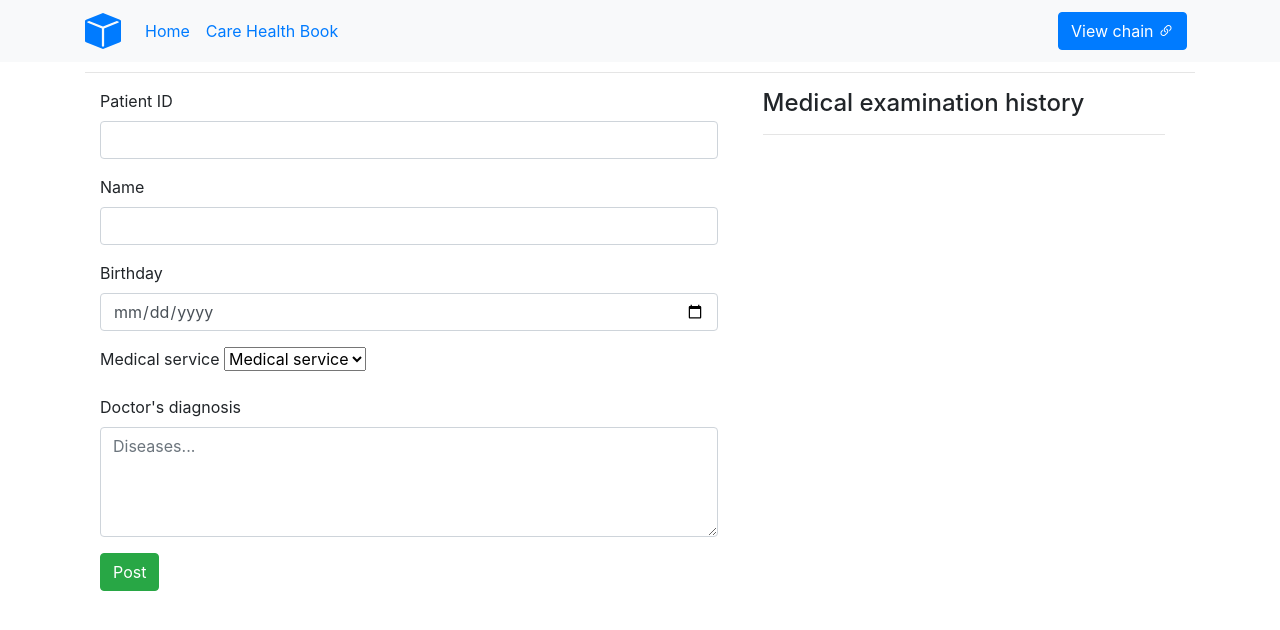
After one commit to lepqtvl2002/simple-blockchain-python, a Flask app: template app/templates/care_health_book.html in a window 1280 px wide. The commit adds this page. Shown: the top 630 px of the page. Run offline with Flask 2, Linux system fonts and the light colour scheme; the template is opened without the code that fills it, so the values that code supplies are empty; some libraries are stand-ins or nearby versions.

Commit message:
update ui

```diff
--- a/app/static/main.js
+++ b/app/static/main.js
@@ -1,19 +1,10 @@
-function hello() {
-    alert('Hello');
-}
-function reply(e) {
-    const parent = e.target.parentElement;
-    const input = parent.querySelector('input');
-    if (input.style.display == 'block') {
-        parent.submit();
-    }
-    else {
-        input.style.display = 'block';
-        input.focus();
-    }
-}
+const showMoreBtns = document.querySelectorAll(".btn-show-more");
 
-function hide(e) {
-    const element = e.target;
-    element.style.display = 'none';
-}
+showMoreBtns.forEach((btnShowMore) => {
+  btnShowMore.onclick = () => {
+    const postContent = btnShowMore.parentElement;
+    postContent.querySelector(".content-more").classList.toggle("d-none");
+    const icon = btnShowMore.querySelector("i");
+    icon.classList.toggle("bi-chevron-compact-up");
+  };
+});
--- a/app/templates/base.html
+++ b/app/templates/base.html
@@ -50,25 +50,36 @@
                 <a class="nav-link active" aria-current="page" href="/">Home</a>
               </li>
               <li class="nav-item">
-                <a class="nav-link" href="/book_care_health"
-                  >Book Care Health</a
+                <a class="nav-link" href="/care_health_book"
+                  >Care Health Book</a
                 >
               </li>
             </ul>
           </div>
         </div>
-        <form class="d-flex m-0" role="search">
-          <input
-            class="form-control me-2"
-            type="search"
-            placeholder="Search"
-            aria-label="Search"
-          />
-          <button class="btn btn-outline-success" type="submit">Search</button>
-        </form>
+        <div class="d-flex">
+          <a
+            class="btn btn-primary mr-2"
+            href="http://localhost:8000/chain"
+            target="_blank"
+            >View chain <i class="bi bi-link-45deg"></i
+          ></a>
+          {% if peers %}
+          <div class="dropdown">
+            <button class="btn btn-success dropdown-toggle" type="button" data-bs-toggle="dropdown" aria-expanded="false">
+              Active nodes
+            </button>
+            <ul class="dropdown-menu">
+              {% for peer in peers %}
+              <li><a class="dropdown-item" href="{{peer + 'chain'}}">{{peer}}</a></li>
+              {% endfor %}
+            </ul>
+          </div>
+          {% endif %}
+        </div>
       </div>
     </nav>
-    <br/>
+    <br />
     <div class="container mt-lg-5">
       <h1>{{ title }}</h1>
       <hr />
@@ -80,5 +91,6 @@
       </ul>
       {% endif %} {% endwith %} {% block content %}{% endblock %}
     </div>
+    <script src="https://cdn.jsdelivr.net/npm/bootstrap@5.2.3/dist/js/bootstrap.bundle.min.js" integrity="sha384-kenU1KFdBIe4zVF0s0G1M5b4hcpxyD9F7jL+jjXkk+Q2h455rYXK/7HAuoJl+0I4" crossorigin="anonymous"></script>
   </body>
 </html>
--- /dev/null
+++ b/app/templates/care_health_book.html
@@ -0,0 +1,106 @@
+<!-- extend base layout -->
+{% extends "base.html" %} {% block content %}
+<div class="container">
+  <div class="row">
+    <div class="col-7">
+      <form action="/submit" id="textform" method="post">
+        <div class="mb-3">
+          <label class="form-label" for="patientId">Patient ID</label>
+          <input
+            class="form-control"
+            type="text"
+            name="patientId"
+            id="patientId"
+            value="{{patient._id}}"
+          />
+        </div>
+
+        <div class="mb-3">
+          <label class="form-label" for="name">Name</label>
+          <input
+            class="form-control"
+            type="text"
+            name="name"
+            id="id"
+            value="{{patient.name}}"
+          />
+        </div>
+
+        <div class="mb-3">
+          <label class="form-label" for="birthday">Birthday</label>
+          <input
+            class="form-control"
+            type="date"
+            name="birthday"
+            id="birthday"
+            value="{{patient.birthdate}}"
+          />
+        </div>
+
+        <div class="mb-3">
+          <label class="form-label" for="medicalService">Medical service</label>
+          <select
+            class="form-select form-select-lg"
+            aria-label="Default select example"
+            name="medicalService"
+          >
+            <option selected>Medical service</option>
+            {% for medical_service in medical_services %}
+            <option value="{{medical_service.name}}">
+              {{medical_service.name}}
+            </option>
+            {% endfor %}
+          </select>
+        </div>
+
+        <div class="form-floating mb-3">
+          <label class="form-label" for="diagnostic">Doctor's diagnosis</label>
+          <textarea
+            id="diagnostic"
+            name="diagnostic"
+            class="form-control"
+            rows="4"
+            placeholder="Diseases..."
+          ></textarea>
+        </div>
+
+        <input class="btn btn-success" type="submit" value="Post" />
+      </form>
+      <br />
+    </div>
+    <div class="col-5">
+      <div class="container">
+        <h4>Medical examination history</h4>
+        <hr />
+        {% if posts=={} %}
+        <p>Nothing here</p>
+        {% endif %} {% for post in posts %}
+        <div class="d-flex flex-column post-container">
+          <span class="text-black-50">
+            At <i>{{readable_time(post.timestamp)}}</i>
+          </span>
+          <div class="d-flex flex-column post-content">
+            <div class="container">
+              <span>
+                <b class="text-success">Medical service : </b>
+                {{post.medical_service}}
+              </span>
+              <p class="content-more d-none text-break">
+                <b class="text-primary">Diagnostic : </b>
+                {{post.diagnostic}}
+              </p>
+            </div>
+            <button class="btn btn-show-more">
+              <i class="bi bi-chevron-compact-down"></i>
+            </button>
+          </div>
+        </div>
+        <hr />
+        {% endfor %}
+      </div>
+    </div>
+  </div>
+</div>
+
+<script src="../static/main.js"></script>
+{% endblock %}
--- a/node_server.py
+++ b/node_server.py
@@ -150,7 +150,7 @@ peers = set()
 @app.route('/new_transaction', methods=['POST'])
 def new_transaction():
     tx_data = request.get_json()
-    required_fields = ["name", "birthday", "diagnostic"]
+    required_fields = ["patient_id", "medical_service", "diagnostic"]
 
     for field in required_fields:
         if not tx_data.get(field):
```
Also changed, not shown: app/static/style.css (deleted, +0 -67 lines), app/templates/book_care_health.html (deleted, +0 -61 lines), app/templates/index.html (+17 -20 lines), app/views.py (+36 -14 lines), README.md.
